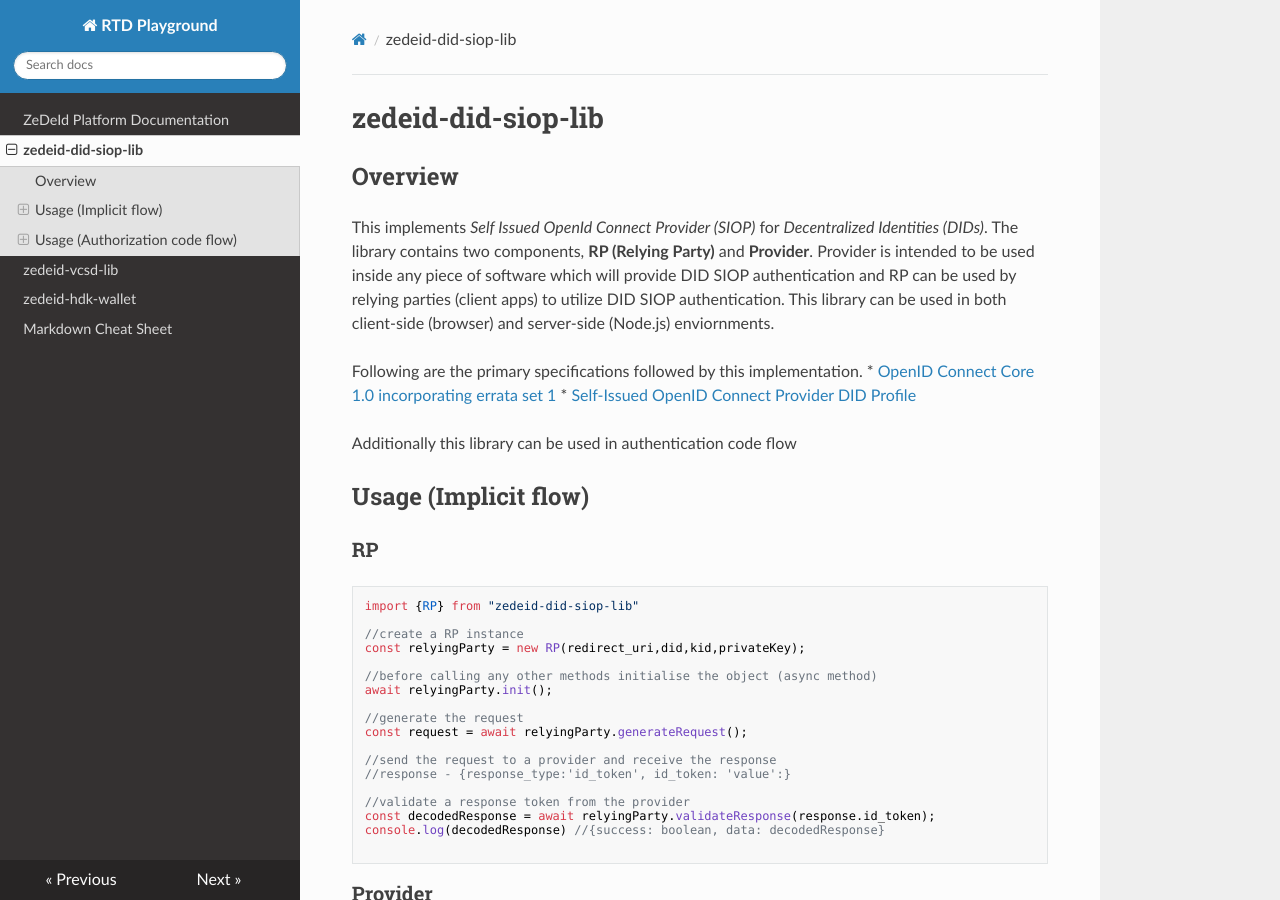
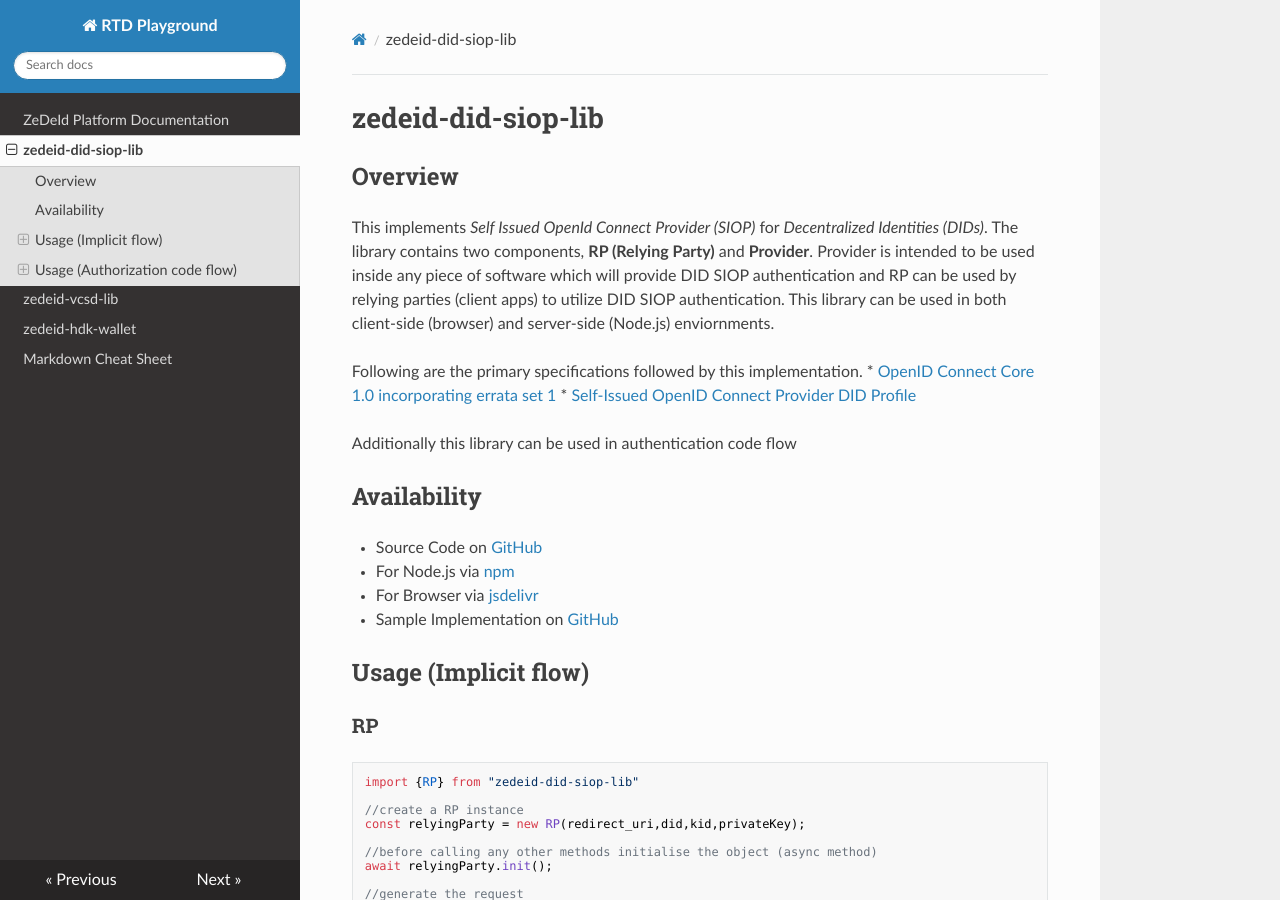
Before and after one commit to RadicalLedger/zedeid-platform-docs, an MkDocs documentation site: the page built from docs/zedeid-did-siop-lib.md, in a window 1280 px wide and 900 px high. Built offline with MkDocs 1.6.1, drawn with Linux system fonts in a browser that asks for light colours; nearby versions of some CDN libraries; old or Windows-style settings are respelled for this version of MkDocs.

Commit message:
Formatting and improvements

```diff
--- a/docs/zedeid-did-siop-lib.md
+++ b/docs/zedeid-did-siop-lib.md
@@ -8,6 +8,13 @@ Following are the primary specifications followed by this implementation.
 * [Self-Issued OpenID Connect Provider DID Profile](https://identity.foundation/did-siop/)
 
 Additionally this library can be used in authentication code flow
+
+## Availability
+- Source Code on [GitHub](https://github.com/RadicalLedger/zedeid-did-siop-lib)
+- For Node.js via [npm](https://www.npmjs.com/package/@zedeid-sdk/zedeid-did-siop-lib)
+- For Browser via [jsdelivr](https://cdn.jsdelivr.net/npm/@zedeid-sdk/zedeid-did-siop-lib/dist/browser/did-siop.js)
+- Sample Implementation on [GitHub](https://github.com/RadicalLedger/did-siop-rp-web-min)
+
 
 ## Usage (Implicit flow) ##
 ### RP ###
```
Also changed, not shown: docs/index.md (+7 -4 lines), docs/zedeid-hdk-wallet.md (+3 -0 lines), docs/zedeid-vcsd-lib.md (+2 -0 lines).
